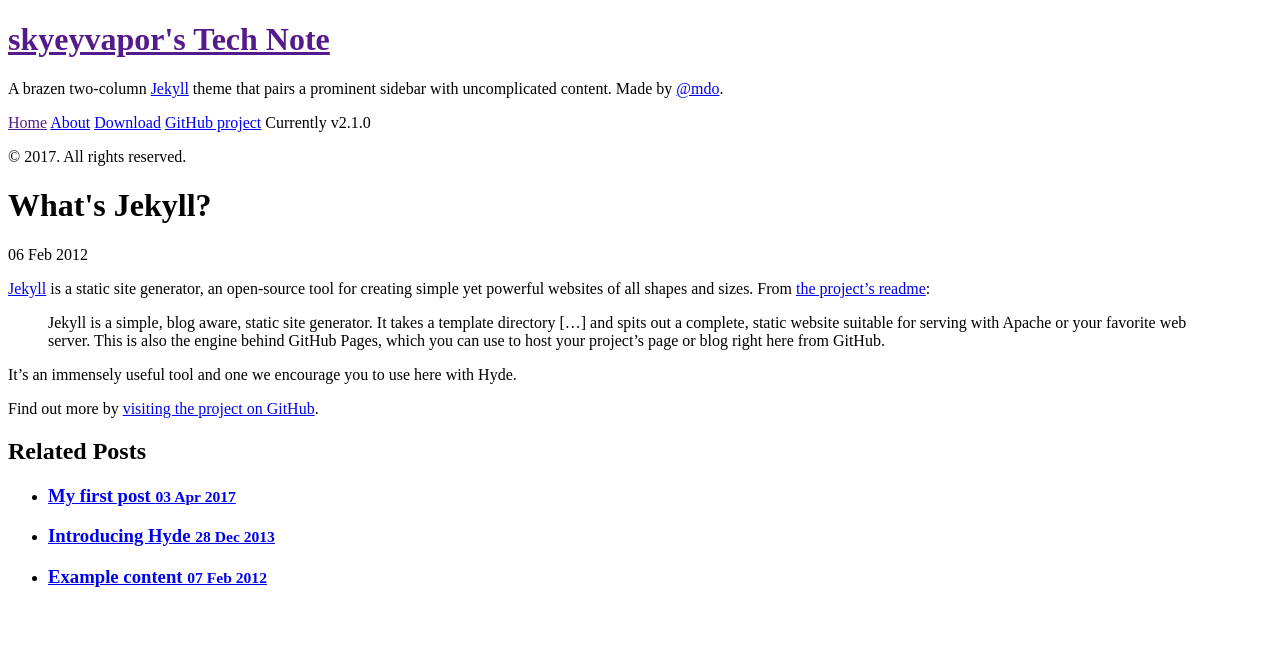
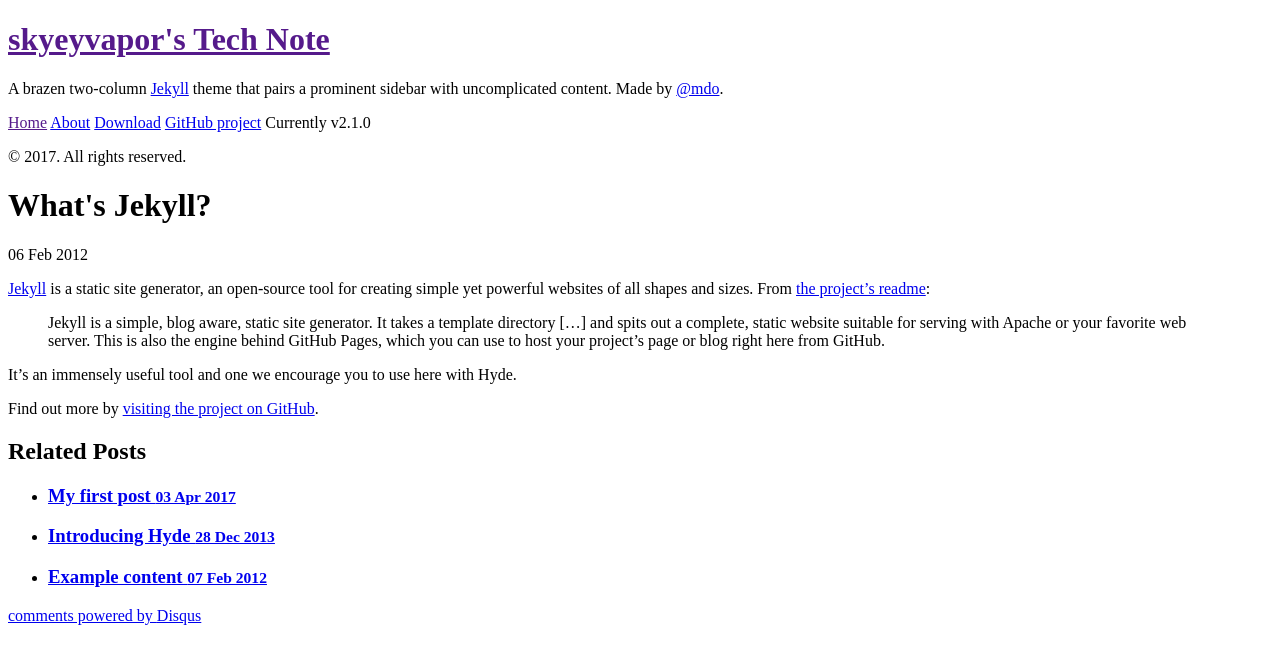
Before and after one commit to skyeyvapor/skyeyvapor.github.io, a Jekyll site: the page built from _posts/2012-02-06-whats-jekyll.md, in a window 1280 px wide. Shown: the top 664 px of the page. Built offline with Jekyll 4.4.1, drawn with Linux system fonts in a browser that asks for light colours; comment, search, counter and statistics services are not loaded; some of the changed lines change nothing that is shown.

Commit message:
Added Disqus in _includes/comments.html and enable it in _layouts/post.html

```diff
--- /dev/null
+++ b/_includes/comments.html
@@ -0,0 +1,19 @@
+<div id="disqus_thread"></div>
+    <script type="text/javascript">
+    /* * * CONFIGURATION VARIABLES: EDIT BEFORE PASTING INTO YOUR WEBPAGE * * */
+    var disqus_shortname = 'skyeyvapor'; // required: replace example with your forum shortname
+    var disqus_identifier = '{{ page.url }}';
+    var disqus_url = 'https://skyeyvapor.github.io{{ page.url }}';
+
+    /* * * DON'T EDIT BELOW THIS LINE * * */
+    (function() {
+        var dsq = document.createElement('script');
+        dsq.type = 'text/javascript';
+        dsq.async = true;
+        dsq.src = '//' + disqus_shortname + '.disqus.com/embed.js';
+        (document.getElementsByTagName('head')[0] || document.getElementsByTagName('body')[0]).appendChild(dsq);
+    })();
+    </script>
+    <noscript>Please enable JavaScript to view the <a href="http://disqus.com/?ref_noscript">comments powered by Disqus.</a>
+    </noscript>
+    <a href="http://disqus.com" class="dsq-brlink">comments powered by <span class="logo-disqus">Disqus</span></a>
--- a/_layouts/default.html
+++ b/_layouts/default.html
@@ -2,6 +2,7 @@
 <html lang="en-us">
 
   {% include head.html %}
+
 
   <body class="theme-base-0d">
 
@@ -9,7 +10,10 @@
 
     <div class="content container">
       {{ content }}
+
     </div>
 
+
   </body>
+
 </html>
--- a/_layouts/post.html
+++ b/_layouts/post.html
@@ -1,5 +1,6 @@
 ---
 layout: default
+comments: true
 ---
 
 <div class="post">
@@ -23,3 +24,4 @@
     {% endfor %}
   </ul>
 </div>
+{% include comments.html %}
```
